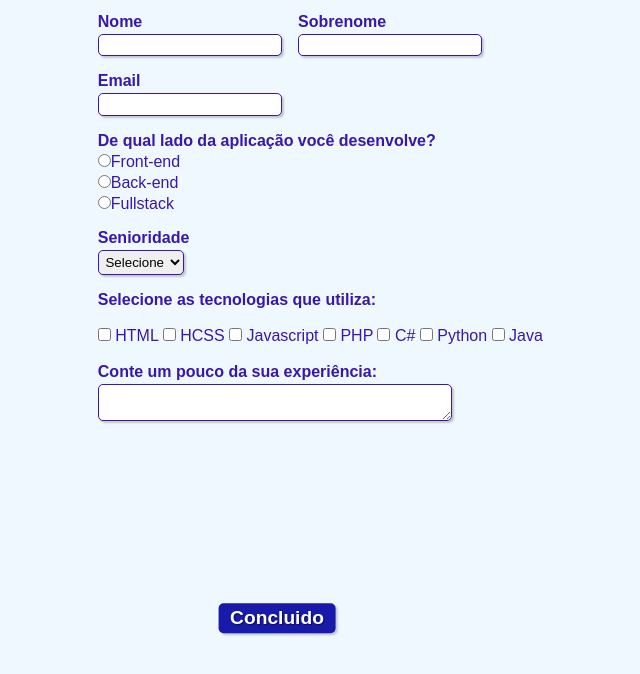
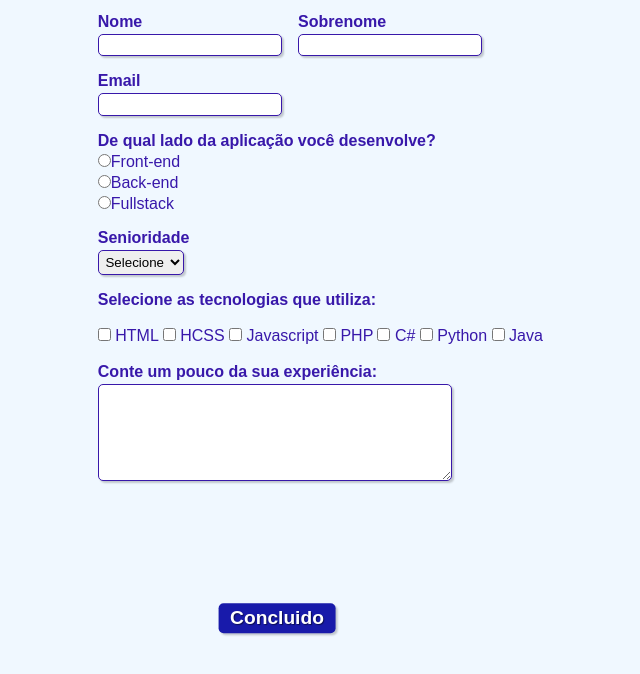
Before and after one commit to AllanFelizzeti/Especializando-JS-HTML-CSS, a plain HTML site: page formulario.html in a window 1280 px wide. Shown: the part 102-776 px from the top of the page, without its empty margins (363-1003 px from the left). Drawn offline with Linux system fonts and the light colour scheme.

Commit message:
Update formulario.html

```diff
--- a/formulario.html
+++ b/formulario.html
@@ -79,7 +79,7 @@
         <div class="campo">
             <br>
             <label><strong>Conte um pouco da sua experiência:</strong></label>
-            <textarea row="6" style="width: 26em" id="experiencia" name="experiencia"></textarea>
+            <textarea rows="6" style="width: 26em" id="experiencia" name="experiencia"></textarea>
         </div>
 
         <button class="botao" type="submit"><strong>Concluido</strong></button>
```
